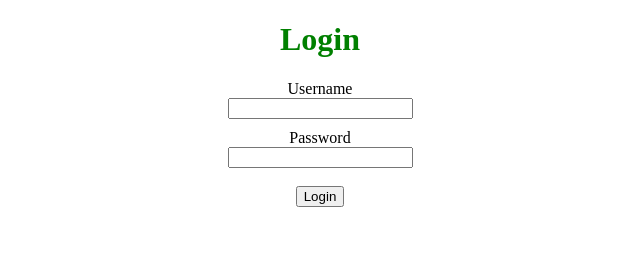
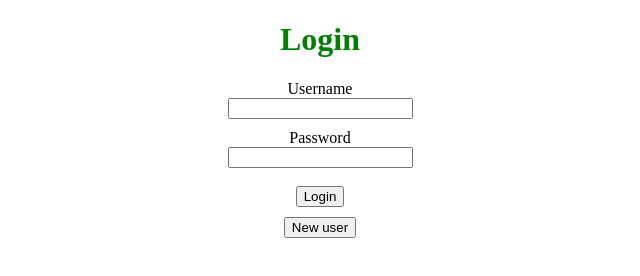
Before and after one commit to MGLeyda/Lab-3, a Gatsby site: page / in a window 1280 px wide. Shown: the whole page, without its empty margins (320-960 px from the left). Built offline with nearby package versions, Linux system fonts and the light colour scheme; Gatsby itself is replaced by a stand-in of ours.

Commit message:
Created user page

```diff
--- a/src/pages/index.js
+++ b/src/pages/index.js
@@ -14,6 +14,14 @@ function Login(props) {
       }
   }
 
+  function pageRedirect(){
+    window.location.replace('/user/')
+  }
+
+  const handleUser =() =>{
+    navigate('/user/')
+  }
+
   return (
     <center>
     <div>
@@ -28,6 +36,9 @@ function Login(props) {
       </div>
       {error && <><small style={{ color: 'red' }}>{error}</small><br /></>}<br />
       <input type="button" value={loading ? 'Loading...' : 'Login'} onClick={handleLogin} disabled={loading} /><br />
+      <div style ={{marginTop: 10}}>
+      <button onClick={handleUser} >New user</button>
+        </div>
     </div>
     </center>
   )
```
Also changed, not shown: src/pages/user.js (added, +15 -0 lines).
